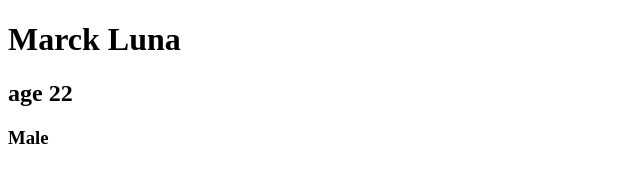
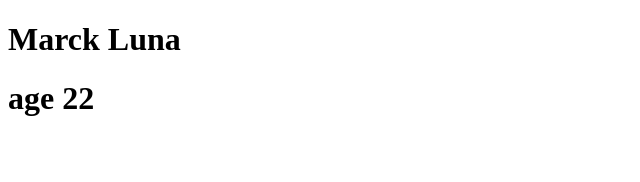
Before and after one commit to marckqt2161/devtest2, a plain HTML site: page index.html in a window 1280 px wide. Shown: the whole page, without its empty margins (0-640 px from the left). Drawn offline with Linux system fonts and the light colour scheme.

Commit message:
Update index.html

```diff
--- a/index.html
+++ b/index.html
@@ -8,8 +8,8 @@
 </head>
 <body>
     <h1>Marck Luna</h1>
-    <h2>age 22</h2>
-    <h3>Male</h3>
+    <h1>age 22</h1>
+
 
 </body>
 </html>
```
